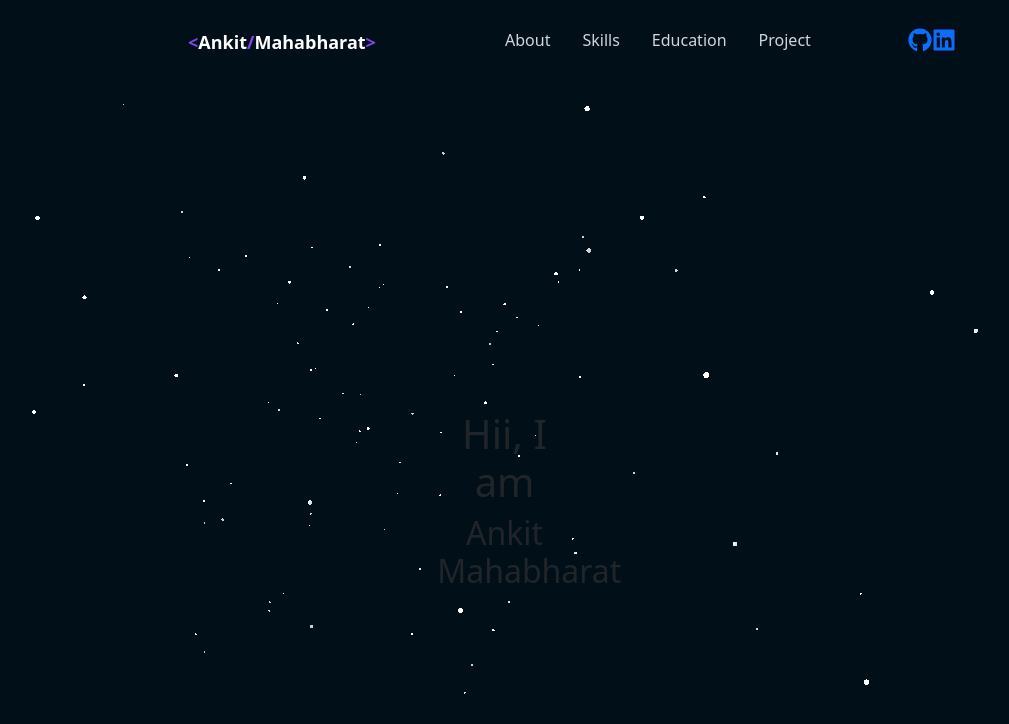
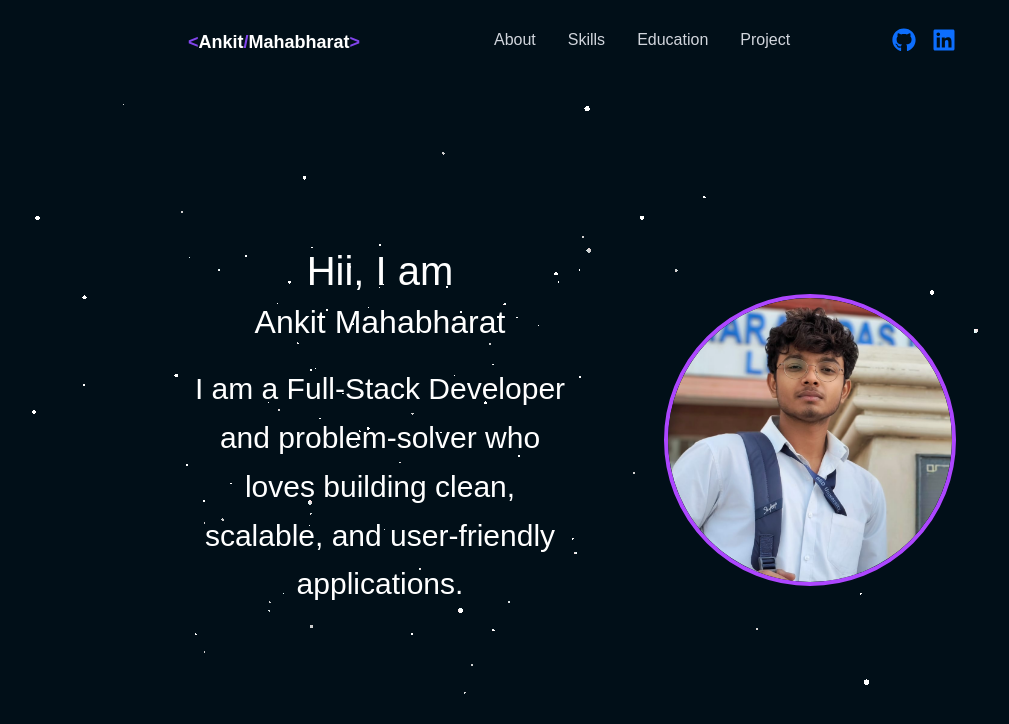
Before and after one commit to ankitmahabharat/Portfolio, a React (Vite) app in the folder portfolio/: page / in a window 1280 px wide. Shown: the top 724 px of the page, without its empty margins (68-1077 px from the left). Built offline with nearby package versions, Linux system fonts and the light colour scheme.

Commit message:
updated navbar and created the about section

```diff
--- a/portfolio/src/App.css
+++ b/portfolio/src/App.css
@@ -1,3 +1,8 @@
+@import url('https://fonts.googleapis.com/css2?family=Montserrat:ital,wght@0,100..900;1,100..900&display=swap');
+
+
+
+
 @import "tailwindcss";
 
 
@@ -6,3 +11,11 @@
   width: 100%;
   height: 100%;
 }
+
+* {
+  font-family: "poppins",sans-serif;
+}
+
+html {
+  scroll-behavior: smooth;
+}
--- a/portfolio/src/components/About.jsx
+++ b/portfolio/src/components/About.jsx
@@ -1,21 +1,45 @@
 import React from "react";
+import Tilt from "react-parallax-tilt";
+import ReactTypingEffect from "react-typing-effect";
+import profileImage from "../assets/profileImage.png";
 
 const About = () => {
   return (
-<section id="about"
- className='py-4 px[7vw] md:px-[7vw] lg:px-[20vw] font-sans mt-16 md:mt-24 lg:mt-32'>
-
-<div className='flex flex-col-reverse md:flex-row justify-between items-center'
->
- <div className="md:w-1/2 text-center md:text-left mt-8 md:mt-0">
-<h1>Hii, I am</h1>
-<h2>Ankit Mahabharat</h2>
- </div>
-</div>
-</section>
-
-
-  )
+    <section
+      id="about"
+      className=" mt-0 top-5 py-4  px[7vw] md:px-[7vw] lg:px-[20vw] font-sans mt-16 md:mt-24 lg:mt-32"
+    >
+      <div className=" flex flex-col-reverse md:flex-row justify-between items-center transform translate-x20rm">
+        <div className="md:w-1/2 top-0  text-center md:text-left mt-8 md:mt-0">
+          <h1 className="text-3xl sm:text-5xl md:text-6xl font-bold-sans text-white mb-2 leading-tight">
+            Hii, I am
+          </h1>
+          <h2 className="text-4xl sm:text-5xl md:text-6xl font-bold-sans text-white mb-4 leading-tight">
+            Ankit Mahabharat
+          </h2>
+          <p className="text-xl sm:text-2xl md:text-3xl font-semibold-sans text-white mb-4 leading-relaxed">
+            I am a Full-Stack Developer and problem-solver who loves building
+            clean, scalable, and user-friendly applications.
+            {/* <span className="text-white">I am a </span> */}
+            {/* <ReactTypingEffect>
+              text={["Fullstack Developer", "UI/UX Developer", "Coder"]}
+              speed={100}
+              eraseSpeed={50}
+              typingDelay={500}
+              eraseDelay={2000}
+              cursorRenderer=
+              {(cursor) => <span className=" text-[#8245ec]">{cursor}</span>}
+            </ReactTypingEffect> */}
+          </p>
+        </div>
+        <div className="md:w1/2 flex justify-centre md:justify-end">
+          <Tilt className=" border-4 border-purple-500 rounded-full">
+            <img src={profileImage} alt="Ankit Mahabharat" className="w-71 h-71  rounded-full object-cover drop-shadow=[0_10px_20px_rgba(130,69,236,0.5)]" />
+          </Tilt>
+        </div>
+      </div>
+    </section>
+  );
 };
 
 export default About;
--- a/portfolio/src/components/Navbar.jsx
+++ b/portfolio/src/components/Navbar.jsx
@@ -55,14 +55,14 @@ const Navbar = () => {
           {menuItems.map((item) => (
             <li
               key={item.id}
-              className={`cursor-pointer hover:text-[#8245ec] ${activeSec === item.id ? " text-[#8245ec]" : ""}`}
+              className={`cursor-pointer  hover:text-[#8245ec] ${activeSec === item.id ? " text-[#8245ec]" : ""}`}
             >
               <button>{item.label}</button>
             </li>
           ))}
         </ul>
 
-        <div className=" hidden md:flex space-x4">
+        <div className=" gap-3 hidden md:flex space-x4">
           <a
             href="https://github.com/ankitmahabharat"
             target="_blank"
@@ -108,7 +108,7 @@ const Navbar = () => {
                 </button>
               </li>
             ))}
-            <div className=" flex space x-4">
+            <div className="  gap-2 flex space x-4">
               <a
                 href="https://github.com/ankitmahabharat"
                 target="_blank"
```
Also changed, not shown: portfolio/src/assets/profileImage.png (renamed from portfolio/src/assets/cropped_circle_image.png), 1 other file (tests, documents, lock files or other folders).
